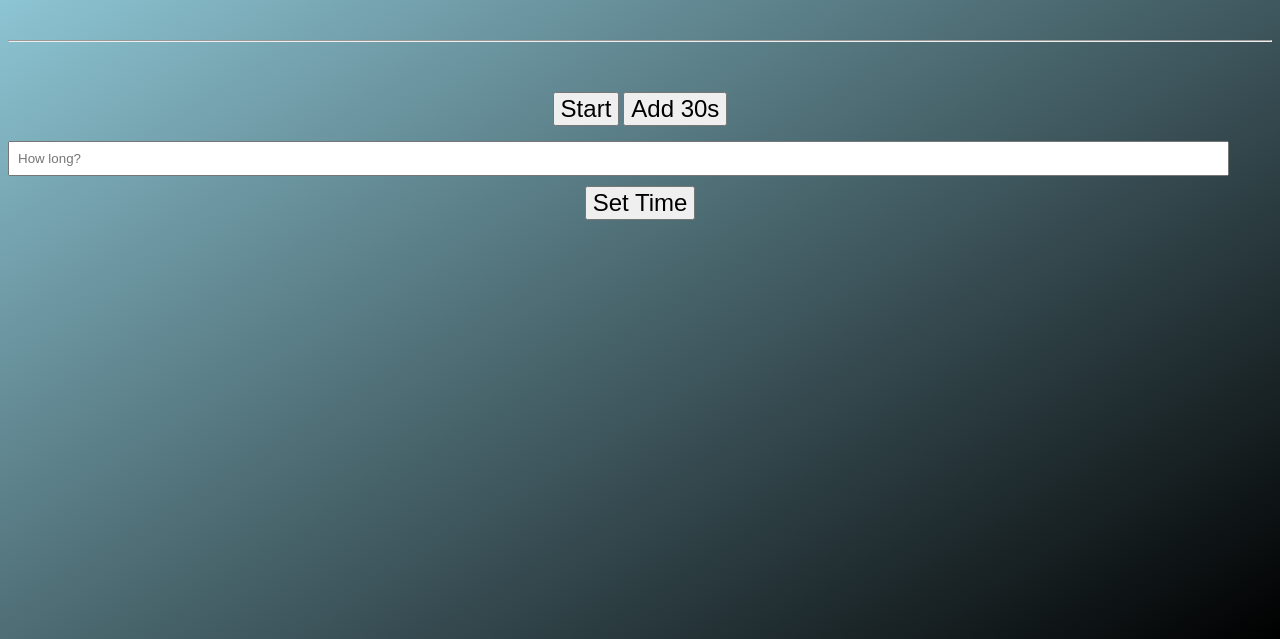
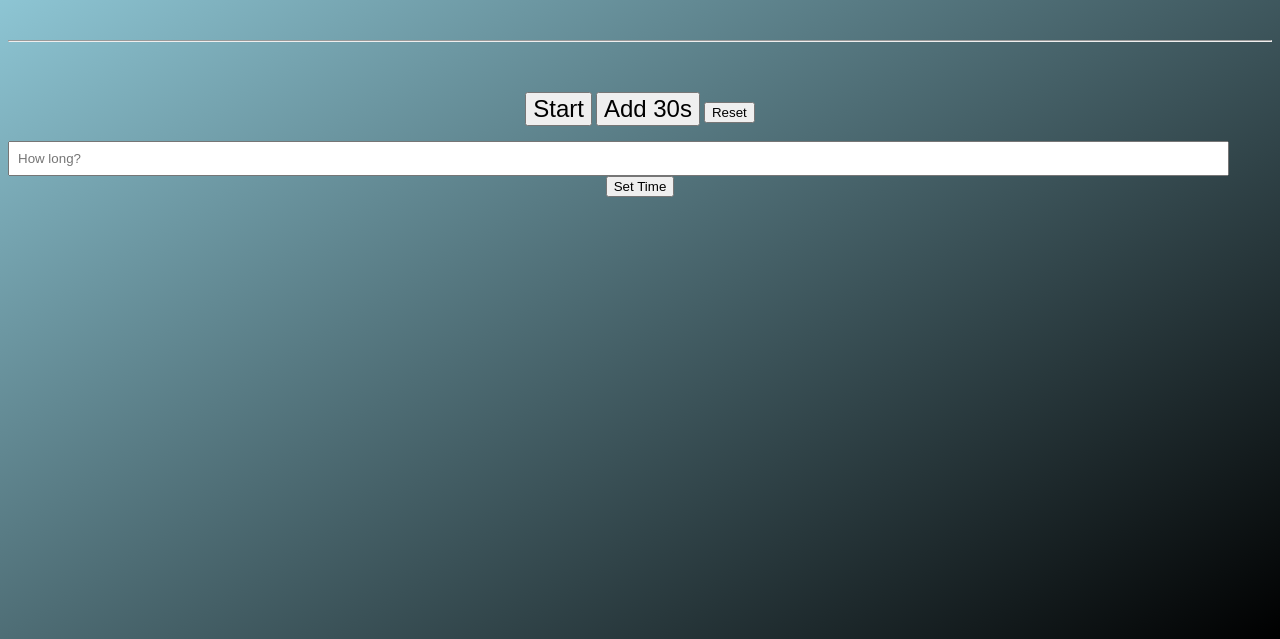
Before and after one commit to brandiw/stopwatch, a plain HTML site: page index.html in a window 1280 px wide. Shown: the part 161-800 px from the top of the page. Drawn offline with Linux system fonts and the light colour scheme.

Commit message:
Updating starter code HTML

```diff
--- a/index.html
+++ b/index.html
@@ -18,10 +18,14 @@
     <div id="controls">
         <button id="start">Start</button>
         <button id="add-thirty">Add 30s</button>
+        <button id="reset-button">Reset</button>
         <div>
-            <input type="number" id="num" placeholder="How long?">
-            <button id="set-time">Set Time</button>
+            <form id="time-form">
+                <input type="number" id="num" placeholder="How long?">
+                <button type="submit">Set Time</button>
+            </form>
         </div>
+        <p id="message"></p>
     </div>
     <script src="./script.js"></script>
     <audio id="chime" src="./Electronic_Chime.mp3"></audio>
```
